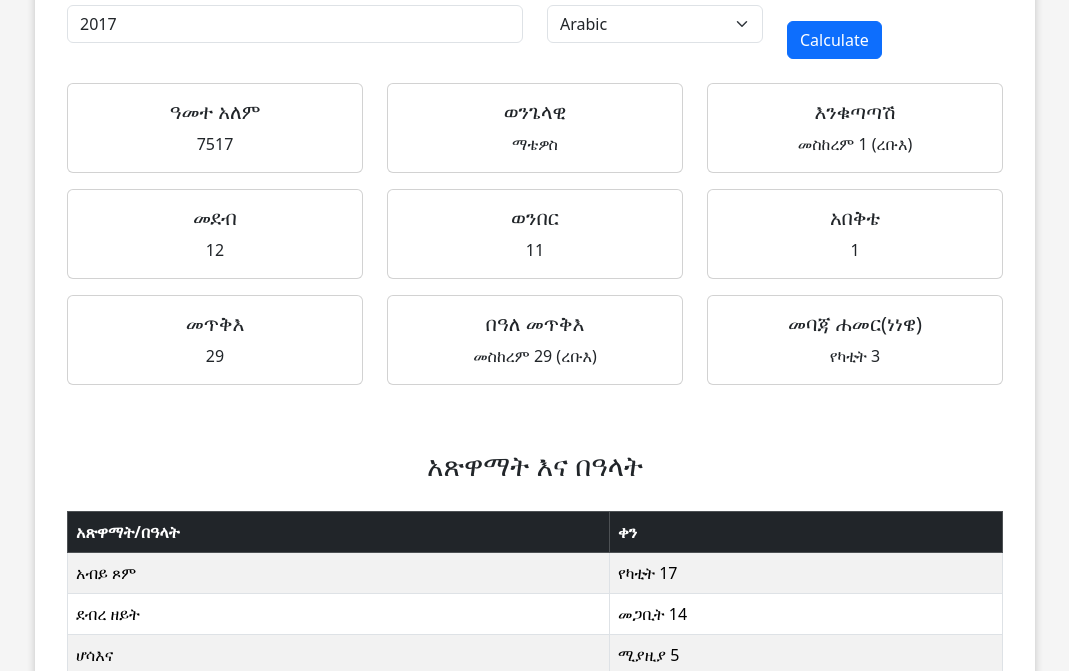
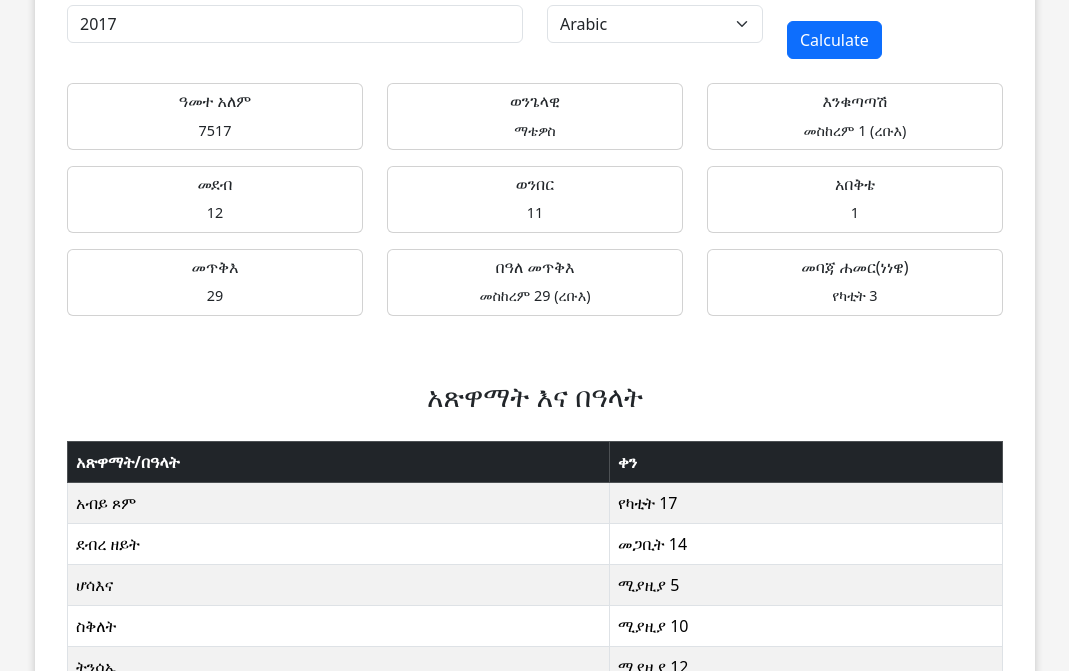
Before and after one commit to AyalewGM/BahreHasab, a plain HTML site: page index.html in a window 1280 px wide. Shown: the part 129-800 px from the top of the page, without its empty margins (105-1174 px from the left). Drawn offline with nearby package versions, Linux system fonts and the light colour scheme.

Commit message:
Reduce card height

```diff
--- a/index.html
+++ b/index.html
@@ -38,6 +38,15 @@
             background-color: #f8d7da;
             color: red;
         }
+        .small-card .card-body {
+            padding: 0.5rem;
+        }
+        .small-card .card-title {
+            font-size: 1rem;
+        }
+        .small-card .card-text {
+            font-size: 0.9rem;
+        }
     </style>
 </head>
 <body>
@@ -65,7 +74,7 @@
 
         <div class="row mt-4" id="resultCards">
             <div class="col-sm-6 col-lg-4 mb-3">
-                <div class="card h-100">
+                <div class="card small-card">
                     <div class="card-body">
                         <h5 class="card-title">ዓመተ አለም</h5>
                         <p class="card-text" id="ameteAlem"></p>
@@ -73,7 +82,7 @@
                 </div>
             </div>
             <div class="col-sm-6 col-lg-4 mb-3">
-                <div class="card h-100">
+                <div class="card small-card">
                     <div class="card-body">
                         <h5 class="card-title">ወንጌላዊ</h5>
                         <p class="card-text" id="wengelawi"></p>
@@ -81,7 +90,7 @@
                 </div>
             </div>
             <div class="col-sm-6 col-lg-4 mb-3">
-                <div class="card h-100">
+                <div class="card small-card">
                     <div class="card-body">
                         <h5 class="card-title">እንቁጣጣሽ</h5>
                         <p class="card-text" id="tinteQemer"></p>
@@ -89,7 +98,7 @@
                 </div>
             </div>
             <div class="col-sm-6 col-lg-4 mb-3">
-                <div class="card h-100">
+                <div class="card small-card">
                     <div class="card-body">
                         <h5 class="card-title">መደብ</h5>
                         <p class="card-text" id="medeb"></p>
@@ -97,7 +106,7 @@
                 </div>
             </div>
             <div class="col-sm-6 col-lg-4 mb-3">
-                <div class="card h-100">
+                <div class="card small-card">
                     <div class="card-body">
                         <h5 class="card-title">ወንበር</h5>
                         <p class="card-text" id="wenber"></p>
@@ -105,7 +114,7 @@
                 </div>
             </div>
             <div class="col-sm-6 col-lg-4 mb-3">
-                <div class="card h-100">
+                <div class="card small-card">
                     <div class="card-body">
                         <h5 class="card-title">አበቅቴ</h5>
                         <p class="card-text" id="abektie"></p>
@@ -113,7 +122,7 @@
                 </div>
             </div>
             <div class="col-sm-6 col-lg-4 mb-3">
-                <div class="card h-100">
+                <div class="card small-card">
                     <div class="card-body">
                         <h5 class="card-title">መጥቅእ</h5>
                         <p class="card-text" id="metqi"></p>
@@ -121,7 +130,7 @@
                 </div>
             </div>
             <div class="col-sm-6 col-lg-4 mb-3">
-                <div class="card h-100">
+                <div class="card small-card">
                     <div class="card-body">
                         <h5 class="card-title">በዓለ መጥቅእ</h5>
                         <p class="card-text" id="bealeMetqi"></p>
@@ -129,7 +138,7 @@
                 </div>
             </div>
             <div class="col-sm-6 col-lg-4 mb-3">
-                <div class="card h-100">
+                <div class="card small-card">
                     <div class="card-body">
                         <h5 class="card-title">መባጃ ሐመር(ነነዌ)</h5>
                         <p class="card-text" id="mebajaHamer"></p>
```
